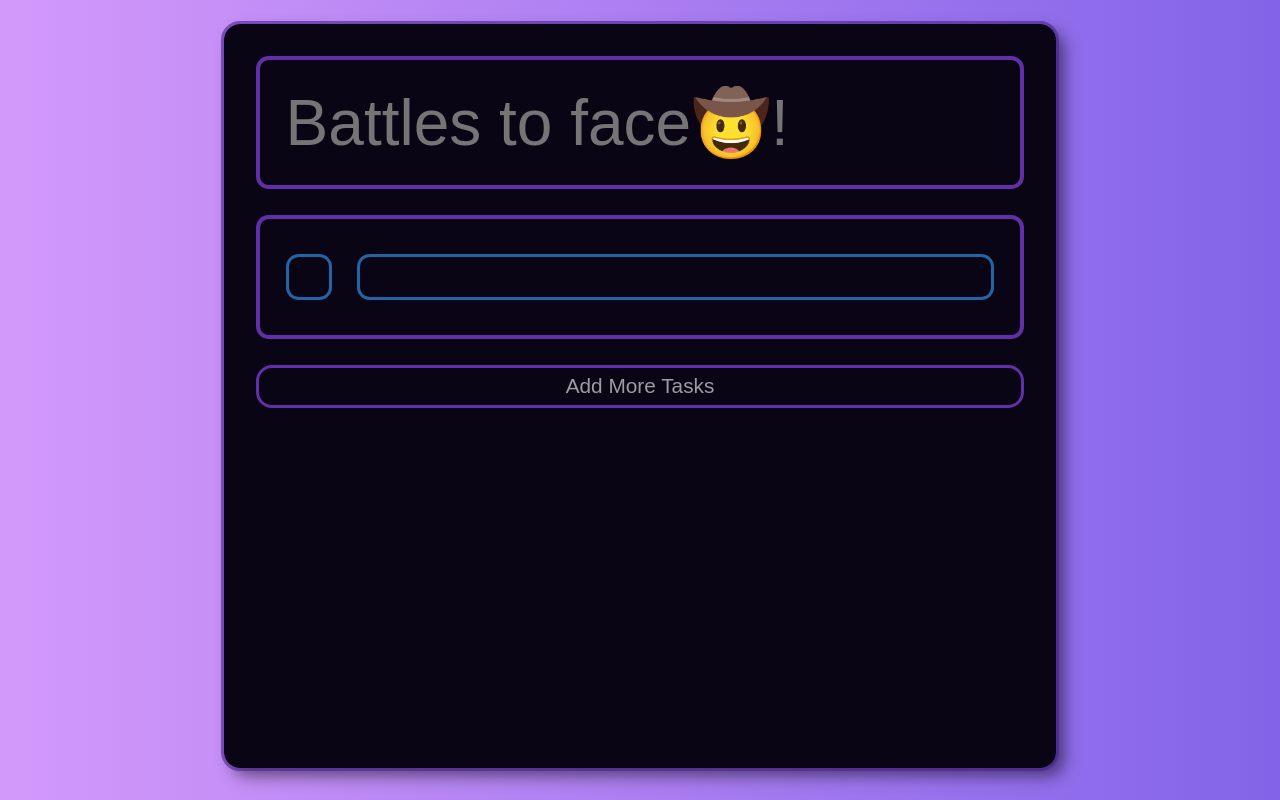
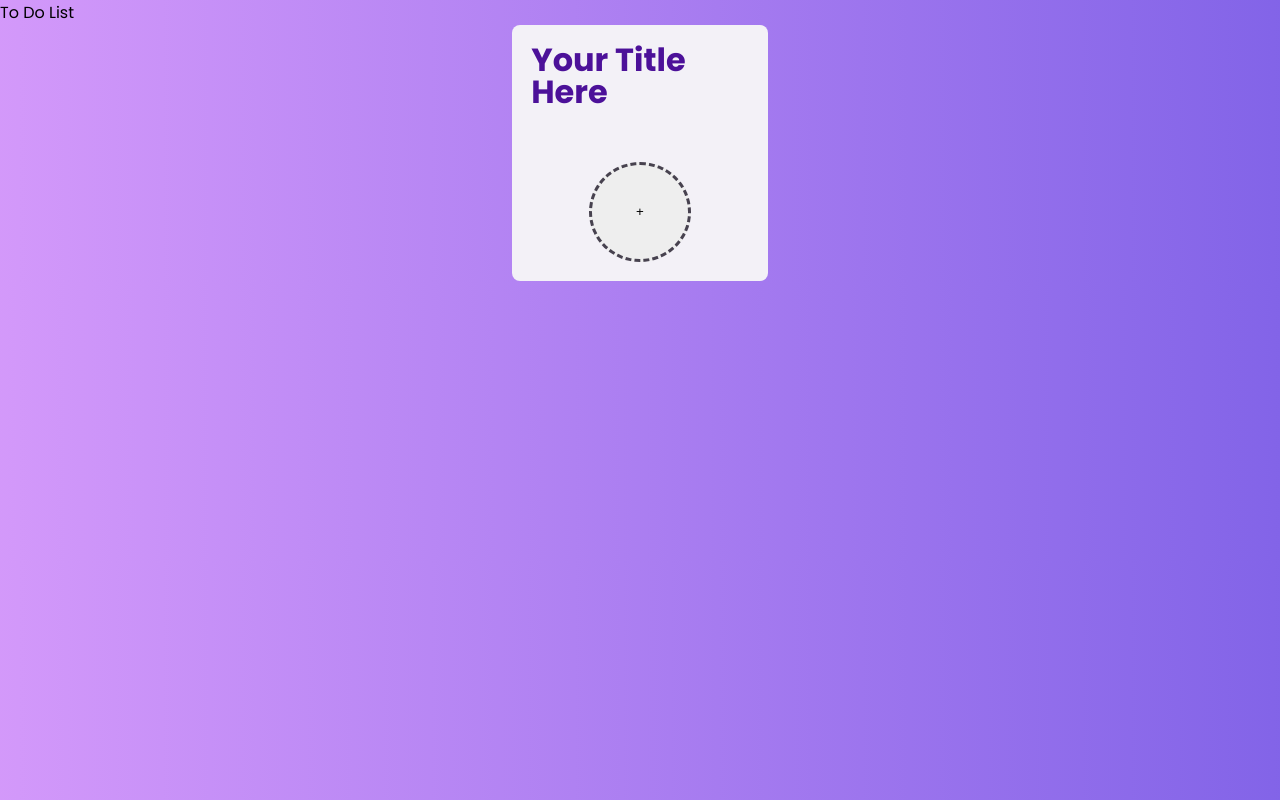
Before and after one commit to whoakashpatel/path-projects, a plain HTML site: page Task Bucket/index.html in a window 1280 px wide. Drawn offline with nearby package versions, Linux system fonts and the light colour scheme; a web font is replaced by a local one.

Commit message:
Remaking

```diff
--- a/Task Bucket/index.html
+++ b/Task Bucket/index.html
@@ -1,28 +1,37 @@
 <!DOCTYPE html>
 <html lang="en">
 <head>
+    <!-- Meta Tags -->
     <meta charset="UTF-8">
     <meta http-equiv="X-UA-Compatible" content="IE=edge">
     <meta name="viewport" content="width=device-width, initial-scale=1.0">
     <!-- Google Fonts -->
     <link rel="preconnect" href="https://fonts.googleapis.com">
     <link rel="preconnect" href="https://fonts.gstatic.com" crossorigin>
-    <link href="https://fonts.googleapis.com/css2?family=Alumni+Sans+Pinstripe&family=Cabin&display=swap" rel="stylesheet">
+    <link href="https://fonts.googleapis.com/css2?family=Poppins:wght@200;300;400;700&display=swap" rel="stylesheet">
+    <!-- Favicon -->
+    <link rel="shortcut icon" href="img/favicon.ico" type="image/x-icon">
     <!-- CSS -->
-    <link rel="stylesheet" href="styles.css">
+    <link rel="stylesheet" href="main.css">
+    <!-- Title -->
     <title>Task Bucket</title>
 </head>
 <body>
+
+    <p class="title">To Do List</p>
     <div class="main">
-        <input type="text" class="title-text" name="title-text" placeholder="Battles to face🤠!">
-        <div class="task-list">
-            <div class="indiv-task task1">
-                    <div id="task-checkbox" class="task1" style="background-image: url('img/uncheck.png');"></div>
-                    <input type="text" name="task-text" id="task-text">
-            </div>
+        <div class="tile task-adder">
+            <p class="heading">Your Title Here</p>
+            <button class="add-task">+</button>
         </div>
-        <button class="add-task-btn" onclick="addTask(this)">Add More Tasks</button>
     </div>
+
+    <!-- JS -->
+    <script
+    src="https://code.jquery.com/jquery-3.6.1.js"
+    integrity="sha256-3zlB5s2uwoUzrXK3BT7AX3FyvojsraNFxCc2vC/7pNI="
+    crossorigin="anonymous"></script>
     <script src="index.js"></script>
+
 </body>
 </html>
--- a/Task Bucket/index.js
+++ b/Task Bucket/index.js
@@ -1,38 +1,15 @@
-let taskList = document.querySelector(".task-list");
-// Inner HTML for new tasks
-let taskElements = '<div id="task-checkbox"></div> <input type="text" name="task-text" id="task-text">';
-let count = 1;
+let main = $(".main");
+let taskAdder = $(".add-task");
+let count = 0;
 
-// Added event listener to the first task
-let taskCheckbox1 = document.querySelector("#task-checkbox");
-taskCheckbox1.addEventListener("click", taskCheck);
+taskAdder.click(function() {
+    count++;
+    let taskDiv = $("<div></div>");
+    taskDiv.addClass("tile task"+count);
+    taskDiv.html("<p class='heading'>Your Title Here</p> <p class='subtext'>Blah Blah Blah</p> <button class='delete-task'>-</button>");
+    main.prepend(taskDiv);
 
-function addTask() {
-    count++;
-    // Adds new task
-    let indivTask = document.createElement("div");
-    indivTask.classList.add("indiv-task", "task"+count);
-    indivTask.innerHTML = taskElements;
-    taskList.appendChild(indivTask);
-    // Adds the class task(n) to task-checkbox
-    let checkbox = document.querySelector(".task"+count+" #task-checkbox");
-    checkbox.classList.add("task"+count);
-    document.querySelector(".task"+count+" #task-checkbox").style.backgroundImage='url("img/uncheck.png")';
-    // Adds an event listener to the new task created each time
-    let taskCheckbox = document.querySelectorAll("#task-checkbox");
-    taskCheckbox[count-1].addEventListener("click", taskCheck);
-}
-
-function taskCheck() {
-    // Adds opacity=0.3 and disabled state to the respective textbox
-    let taskText = document.querySelector("."+this.className+' #task-text');
-    taskText.classList.toggle("done-task");
-    taskText.toggleAttribute("disabled");
-    // Toggles between Checked and Unchecked Image for the checkbox
-    let taskCheckboxImg = this.style.backgroundImage;
-    if(taskCheckboxImg=='url("img/uncheck.png")') {
-        this.style.backgroundImage='url("img/check.png")';
-    } else {
-        this.style.backgroundImage='url("img/uncheck.png")';
-    }
-}
+    $(".delete-task").click(function(event) {
+        event.remove();
+    })
+})
--- /dev/null
+++ b/Task Bucket/main.css
@@ -0,0 +1,91 @@
+:root {
+    --primary: rgba(133, 67, 232, 0.7);
+    --primary-hover: rgb(133, 67, 232);
+    --secondary: rgba(47, 140, 228, 0.7);
+    --secondary-hover: rgb(47, 140, 228);
+    --card-background: rgb(10, 5, 21);
+    --font-primary: rgba(255, 255, 255, 0.6);
+    --font-primary-hover: rgb(200, 200, 200);
+}
+
+* {
+    margin: 0;
+    padding: 0;
+    box-sizing: border-box;
+}
+
+/* Body */
+
+body {
+    background: hsla(276, 91%, 79%, 1);
+    background: linear-gradient(90deg, hsla(276, 91%, 79%, 1) 0%, hsla(254, 74%, 65%, 1) 100%);
+    filter: progid: DXImageTransform.Microsoft.gradient( startColorstr="#D397FA", endColorstr="#8364E8", GradientType=1 );
+    font-family: 'Poppins', sans-serif;
+    display: flex;
+    flex-direction: column;
+}
+
+.main {
+    display: flex;
+    justify-content: center;
+    align-items: center;
+    gap: 1.5rem;
+    flex-wrap: wrap;
+}
+
+.tile {
+    background: #F3F1F7;
+    border-radius: 0.5rem;
+    width: 20vw;
+    height: 20vw;
+    padding: 1.5rem;
+    display: flex;
+    align-items: center;
+    flex-direction: column;
+    gap: 1rem;
+}
+
+.tile.task-adder {
+    padding: 1.2rem;
+    gap: 0;
+}
+
+.heading {
+    flex: 1.5;
+    color: #4C1199;
+    font-size: 2rem;
+    font-weight: bold;
+    line-height: 1;
+    border-bottom: 2px dashed #666;
+}
+
+.task-adder .heading {
+    border: none;
+}
+
+.subtext {
+    width: 100%;
+    padding: 0.5rem;
+    flex: 5;
+    color: #47424F;
+    overflow: hidden;
+}
+
+.add-task, .delete-task {
+    flex: 1.2;
+    width: 100%;
+    background: #eee;
+    border: 3px dashed #47424F;
+    border-radius: 0.5rem;
+    transition: border 250ms ease-out;
+}
+
+.add-task {
+    width: 8vw;
+    height: 8vw;
+    border-radius: 100%;
+}
+
+.add-task:active, .delete-task:active {
+    border-color: #7e2ce9;
+}
--- a/Task Bucket/styles.css
+++ /dev/null
@@ -1,190 +0,0 @@
-:root {
-    --primary: rgba(133, 67, 232, 0.7);
-    --primary-hover: rgb(133, 67, 232);
-    --secondary: rgba(47, 140, 228, 0.7);
-    --secondary-hover: rgb(47, 140, 228);
-    --card-background: rgb(10, 5, 21);
-    --font-primary: rgba(255, 255, 255, 0.6);
-    --font-primary-hover: rgb(255, 255, 255);
-}
-
-* {
-    margin: 0;
-    padding: 0;
-}
-
-/* Body */
-
-body {
-    background: hsla(276, 91%, 79%, 1);
-    background: linear-gradient(90deg, hsla(276, 91%, 79%, 1) 0%, hsla(254, 74%, 65%, 1) 100%);
-    filter: progid: DXImageTransform.Microsoft.gradient( startColorstr="#D397FA", endColorstr="#8364E8", GradientType=1 );
-    box-sizing: border-box;
-    font-family: 'Cabin', sans-serif;
-}
-
-/* Main Card */
-
-.main {
-    width: 60vw;
-    height: 85vh;
-    margin: 3vh auto;
-    padding: 2rem;
-    background: var(--card-background);
-    border-radius: 1rem;
-    box-shadow: 0.5rem 0.5rem 1rem rgba(0, 0, 0, 0.5);
-    outline: 3px solid rgba(76, 34, 149, 0.6);
-    display: flex;
-    flex-direction: column;
-    gap: 2vw;
-    overflow-y: scroll;
-    -ms-overflow-style: none;
-    scrollbar-width: none;
-}
-
-.main::-webkit-scrollbar {
-    display: none;
-}
-
-@media (max-width: 50rem) {
-    .main {
-        width: 80vw;
-    }
-}
-
-/* Title Text */
-
-.title-text {
-    font-size: 4rem;
-    padding: 2vw;
-    color: var(--font-primary);
-}
-
-.title-text:hover {
-    color: var(--font-primary-hover);
-}
-
-@media (max-width: 60rem) {
-    .title-text {
-        font-size: 3.5rem;
-        padding-block: 4vw;
-    }
-}
-
-@media (max-width: 40rem) {
-    .title-text {
-        font-size: 3rem;
-    }
-}
-
-/* Task List */
-
-.task-list {
-    padding: 2vw;
-}
-
-/* Task Container */
-
-.indiv-task {
-    display: flex;
-    gap: 2vw;
-    margin-block: 0.6rem;
-}
-
-/* Task Checkbox */
-
-#task-checkbox {
-    height: 2.5rem;
-    width: 2.5rem;
-    margin: auto 0;
-    background-size: contain;
-    background-repeat: no-repeat;
-    cursor: pointer;
-}
-
-/* Task Text */
-
-#task-text {
-    flex: 1;
-    height: 2.5rem;
-    color: var(--font-primary);
-    cursor: pointer;
-    font-family: 'Alumni Sans Pinstripe', sans-serif;
-    font-size: 1.5rem;
-    font-weight: bold;
-}
-
-#task-text:hover {
-    color: var(--font-primary-hover);
-}
-
-@media (max-width: 40rem) {
-    #task-checkbox {
-        height: 2rem;
-        width: 2rem;
-    }
-    #task-text {
-        height: 2rem;
-    }
-}
-
-/* Task Adding Button */
-
-.add-task-btn {
-    background: none;
-    border: 3px solid var(--primary);
-    border-radius: 1rem;
-    color: var(--font-primary);
-    font-size: 1.3rem;
-    padding: 0.4rem;
-}
-
-.add-task-btn:hover {
-    border-color: var(--primary-hover);
-    color: var(--font-primary-hover);
-}
-
-.add-task-btn:active {
-    background-color: var(--primary-hover);
-}
-
-@media (max-width: 40rem) {
-    .add-task-btn {
-        font-size: 1rem;
-        padding: 0.3rem;
-    }
-}
-
-/* Input */
-
-input {
-    background: transparent;
-    outline: none;
-    border: none;
-}
-
-/* Border + Hovering */
-
-.title-text, .task-list {
-    border: 4px solid var(--primary);
-    border-radius: 0.8rem;
-}
-
-.title-text:hover, .task-list:hover {
-    border-color: var(--primary-hover);
-}
-
-#task-text, #task-checkbox {
-    border: 3px solid var(--secondary);
-    border-radius: 0.8rem;
-}
-
-#task-text:hover, #task-checkbox:hover {
-    border-color: var(--secondary-hover);
-}
-
-/* Toggle Classes */
-
-.done-task {
-    opacity: 0.3;
-}
```
